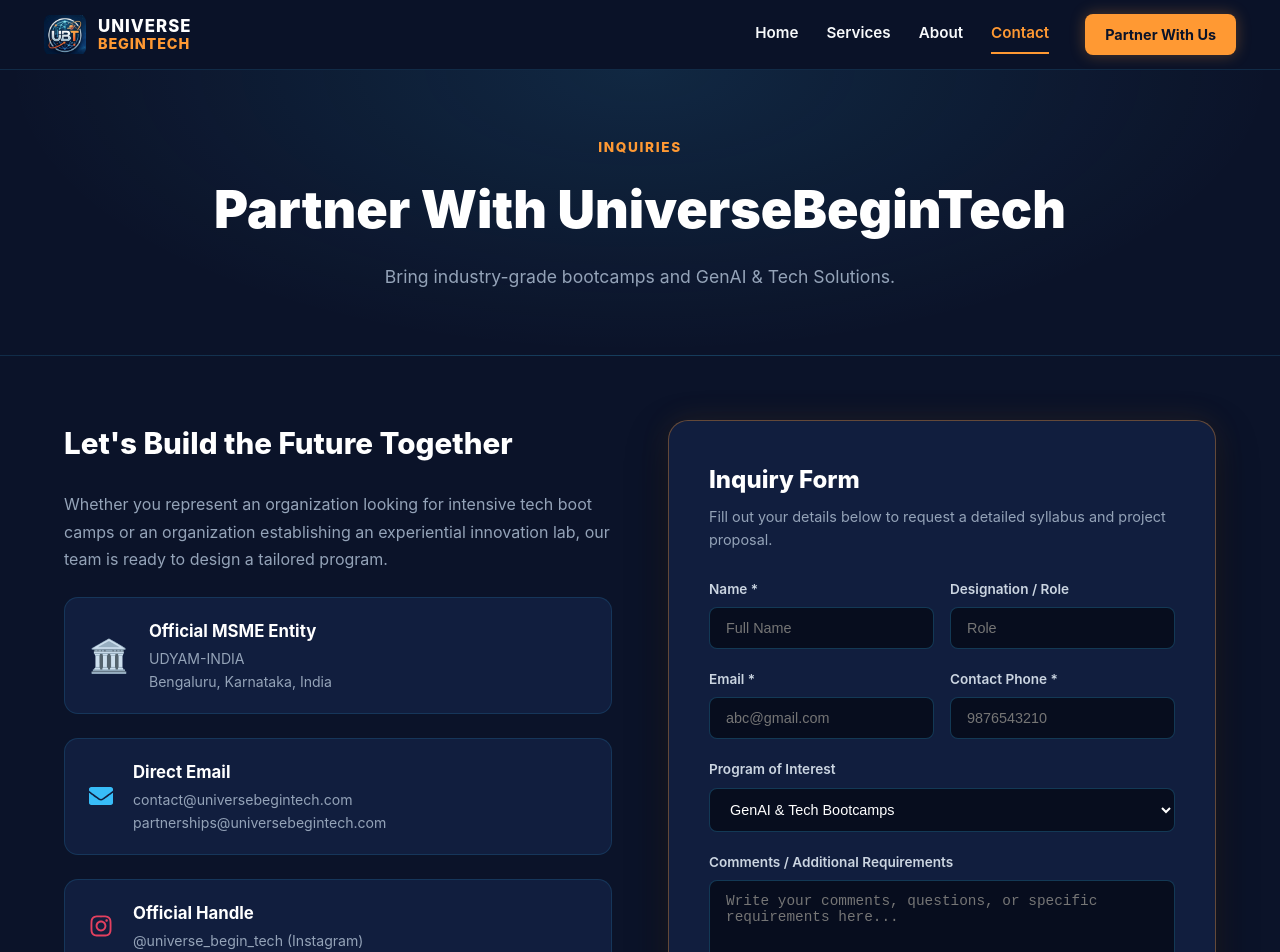
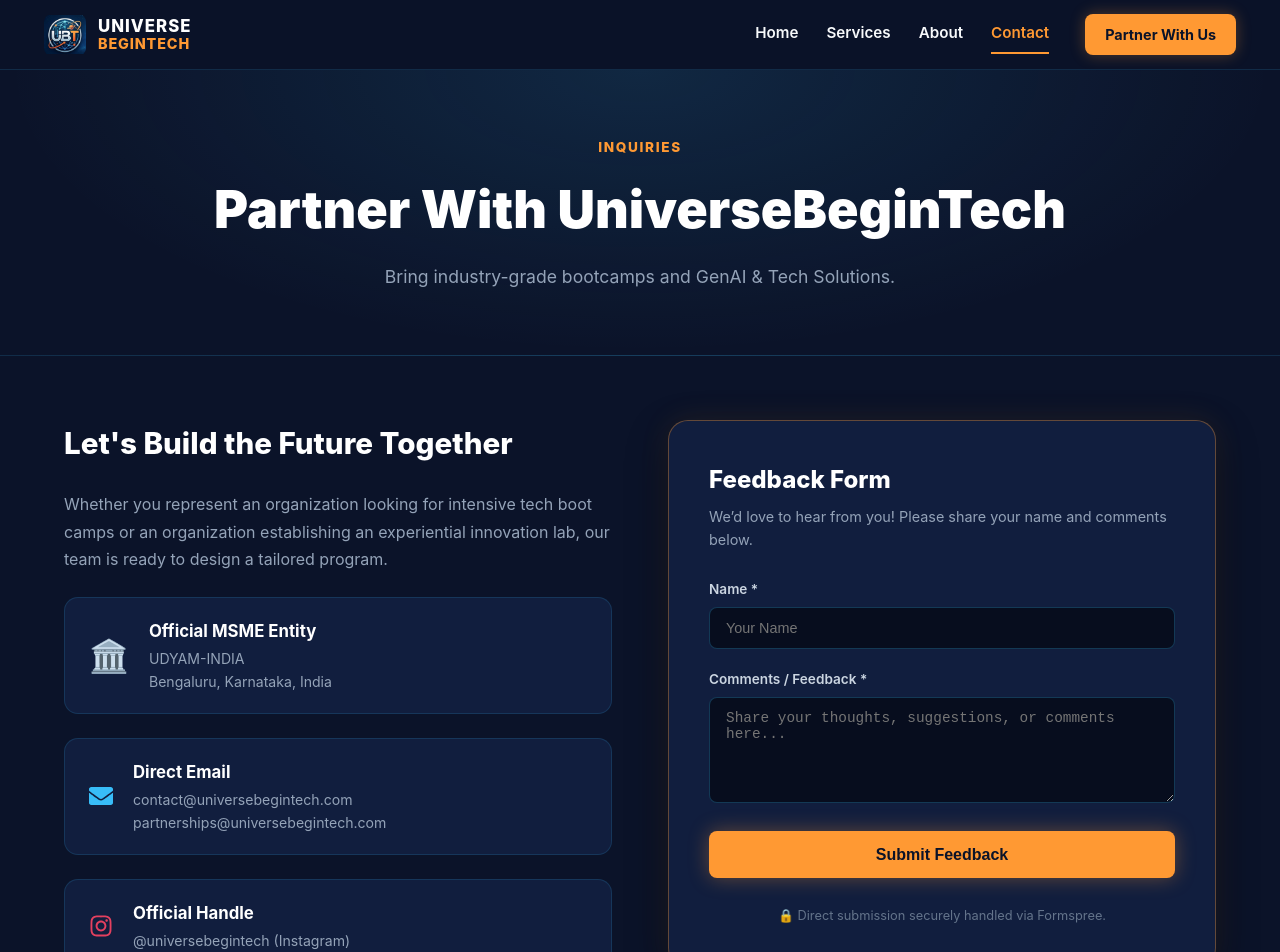
Before and after one commit to PraveenKuna62/ubt-website, a React (Vite) app: page /#/contact in a window 1280 px wide. Shown: the top 952 px of the page. Built offline with nearby package versions, Linux system fonts and the light colour scheme.

Commit message:
Simplify Contact form to Feedback Form and center align Vision section on Home

```diff
--- a/src/components/Footer.jsx
+++ b/src/components/Footer.jsx
@@ -45,8 +45,8 @@ const Footer = () => {
 
           <div style={styles.linksCol}>
             <h4 style={styles.colTitle}>Connect</h4>
-            <a href="https://instagram.com/universe_begin_tech" target="_blank" rel="noreferrer" style={{ ...styles.link, display: 'inline-flex', alignItems: 'center', gap: '0.5rem' }}>
-              <FaInstagram size={16} color="#E4405F" /> @universe_begin_tech
+            <a href="https://instagram.com/universebegintech" target="_blank" rel="noreferrer" style={{ ...styles.link, display: 'inline-flex', alignItems: 'center', gap: '0.5rem' }}>
+              <FaInstagram size={16} color="#E4405F" /> @universebegintech
             </a>
             <a href="mailto:contact@universebegintech.com" style={{ ...styles.link, display: 'inline-flex', alignItems: 'center', gap: '0.5rem' }}>
               <FaEnvelope size={15} color="#38bdf8" /> contact@universebegintech.com
--- a/src/pages/Contact.jsx
+++ b/src/pages/Contact.jsx
@@ -51,7 +51,7 @@ const Contact = () => {
                 <span style={styles.infoIcon}><FaInstagram size={24} color="#E4405F" /></span>
                 <div>
                   <h4 style={styles.cardHeader}>Official Handle</h4>
-                  <p style={styles.cardSub}>@universe_begin_tech (Instagram)</p>
+                  <p style={styles.cardSub}>@universebegintech (Instagram)</p>
                 </div>
               </div>
             </div>
@@ -59,9 +59,9 @@ const Contact = () => {
             {/* Formspree Form Col */}
             <div style={styles.formCol}>
               <div style={styles.formCard}>
-                <h3 style={styles.formHeading}>Inquiry Form</h3>
+                <h3 style={styles.formHeading}>Feedback Form</h3>
                 <p style={styles.formSub}>
-                  Fill out your details below to request a detailed syllabus and project proposal.
+                  We’d love to hear from you! Please share your name and comments below.
                 </p>
 
                 {state.succeeded && (
@@ -73,7 +73,7 @@ const Contact = () => {
                       color: '#4ade80',
                     }}
                   >
-                    Thank you for reaching out! Our academic partnerships team will contact you shortly.
+                    Thank you for your feedback! We appreciate you taking the time to share your thoughts.
                   </div>
                 )}
 
@@ -86,12 +86,11 @@ const Contact = () => {
                       color: '#f87171',
                     }}
                   >
-                    There was a problem submitting your inquiry. Please check the fields and try again.
+                    There was a problem submitting your feedback. Please try again.
                   </div>
                 )}
 
                 <form onSubmit={handleSubmit} style={styles.form}>
-                  <div style={styles.formRow}>
                   <div style={styles.formGroup}>
                     <label style={styles.label}>Name *</label>
                     <input
@@ -99,72 +98,20 @@ const Contact = () => {
                       name="name"
                       id="name"
                       required
-                        placeholder="Full Name"
+                      placeholder="Your Name"
                       style={styles.input}
                     />
                     <ValidationError prefix="Name" field="name" errors={state.errors} style={styles.errorText} />
                   </div>
-                    <div style={styles.formGroup}>
-                      <label style={styles.label}>Designation / Role</label>
-                      <input
-                        type="text"
-                        name="role"
-                        id="role"
-                        placeholder="Role"
-                        style={styles.input}
-                      />
-                      <ValidationError prefix="Role" field="role" errors={state.errors} style={styles.errorText} />
-                    </div>
-                  </div>
-
-                  <div style={styles.formRow}>
-                    <div style={styles.formGroup}>
-                      <label style={styles.label}>Email *</label>
-                      <input
-                        type="email"
-                        name="email"
-                        id="email"
-                        required
-                        placeholder="abc@gmail.com"
-                        style={styles.input}
-                      />
-                      <ValidationError prefix="Email" field="email" errors={state.errors} style={styles.errorText} />
-                    </div>
-                    <div style={styles.formGroup}>
-                      <label style={styles.label}>Contact Phone *</label>
-                      <input
-                        type="tel"
-                        name="phone"
-                        id="phone"
-                        required
-                        placeholder="9876543210"
-                        style={styles.input}
-                      />
-                      <ValidationError prefix="Phone" field="phone" errors={state.errors} style={styles.errorText} />
-                    </div>
-                  </div>
 
                   <div style={styles.formGroup}>
-                    <label style={styles.label}>Program of Interest</label>
-                    <select
-                      name="interest"
-                      id="interest"
-                      defaultValue="GenAI & Tech Bootcamps"
-                      style={styles.select}
-                    >
-                      <option value="GenAI & Tech Bootcamps">GenAI & Tech Bootcamps</option>
-                      <option value="Projects">Projects</option>
-                    </select>
-                    <ValidationError prefix="Interest" field="interest" errors={state.errors} style={styles.errorText} />
-                  </div>
-
-                  <div style={styles.formGroup}>
-                    <label style={styles.label}>Comments / Additional Requirements</label>
+                    <label style={styles.label}>Comments / Feedback *</label>
                     <textarea
                       name="comments"
                       id="comments"
-                      rows="4"
-                      placeholder="Write your comments, questions, or specific requirements here..."
+                      required
+                      rows="5"
+                      placeholder="Share your thoughts, suggestions, or comments here..."
                       style={styles.textarea}
                     ></textarea>
                     <ValidationError prefix="Comments" field="comments" errors={state.errors} style={styles.errorText} />
@@ -175,11 +122,11 @@ const Contact = () => {
                     disabled={state.submitting}
                     style={styles.submitBtn}
                   >
-                    {state.submitting ? 'Submitting Inquiry...' : 'Submit Inquiry'}
+                    {state.submitting ? 'Submitting...' : 'Submit Feedback'}
                   </button>
 
                   <p style={styles.formFooterNote}>
-                    🔒 Direct submission securely handled via Formspree. Your information remains strictly confidential.
+                    🔒 Direct submission securely handled via Formspree.
                   </p>
                 </form>
               </div>
--- a/src/pages/Home.jsx
+++ b/src/pages/Home.jsx
@@ -325,6 +325,8 @@ const styles = {
   posterInfoCol: {
     display: 'flex',
     flexDirection: 'column',
+    alignItems: 'center',
+    textAlign: 'center',
     gap: '1.25rem',
   },
   sectionTag: {
@@ -348,6 +350,8 @@ const styles = {
   bulletList: {
     display: 'flex',
     flexDirection: 'column',
+    alignItems: 'center',
+    textAlign: 'center',
     gap: '0.75rem',
     margin: '0.5rem 0',
   },
```
Lines whose indentation alone changed are shown as unchanged.
